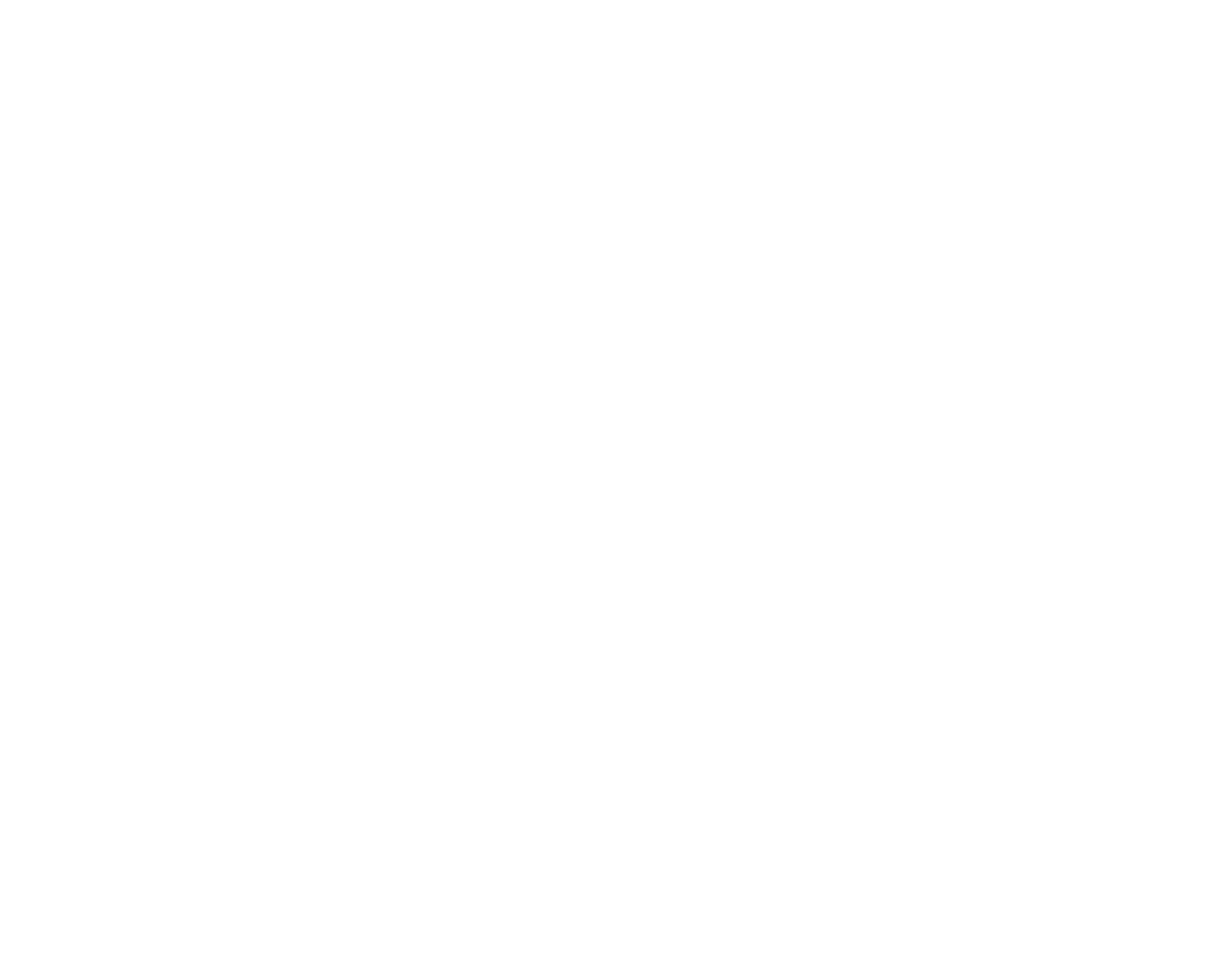
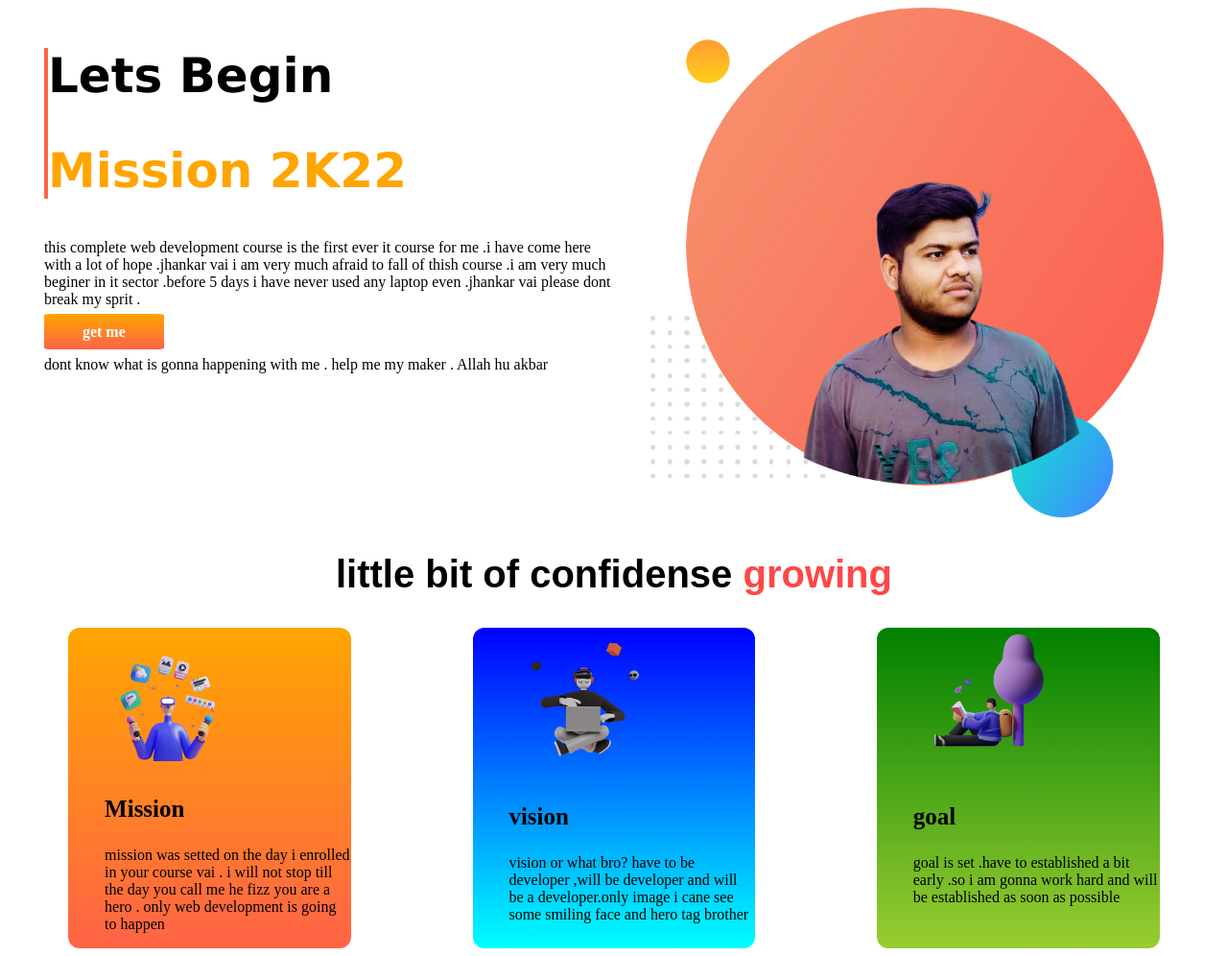
Before and after one commit to fizu122/assignments, a plain HTML site: page index.html in a window 1280 px wide. Shown: the whole page at 96% size. Before the commit the page ends 800 px from the top, so only its background shows below. Drawn offline with Linux system fonts and the light colour scheme.

Commit message:
section two done

```diff
--- a/index.html
+++ b/index.html
@@ -6,9 +6,56 @@
     <meta http-equiv="X-UA-Compatible" content="IE=edge">
     <meta name="viewport" content="width=device-width, initial-scale=1.0">
     <title>Assignment</title>
+    <link rel="stylesheet" href="style.css">
 </head>
 
 <body>
+    <section class="first">
+        <div class="case-one">
+            <div class="border">
+                <h1>Lets Begin</h1>
+                <h1 id="mission">Mission 2K22</h1>
+            </div>
+            <div>
+                <p> this complete web development course is the first ever it course for me .i have come here with a lot
+                    of
+                    hope
+                    .jhankar vai i am very much afraid to fall of thish course .i am very much beginer in it sector
+                    .before
+                    5
+                    days i have never used any laptop even .jhankar vai please dont break my sprit .</p>
+                <a class="first-button" target="blank"
+                    href="https://www.facebook.com/profile.php?id=100022123389432">get me
+                </a>
+                <p>dont know what is gonna happening with me . help me my maker . Allah hu akbar</p>
+            </div>
+        </div>
+        <div class="case-one">
+            <img src="my-bg (1).png">
+        </div>
+    </section>
+    <h2 class="text">little bit of confidense <span id="little">growing</span></h2>
+    <sector class="second">
+        <div class=" position mission">
+            <img src="illustrator-1.png">
+            <h3>Mission</h3>
+            <p>mission was setted on the day i enrolled in your course vai . i will not stop till the day you call me he
+                fizz you are a hero . only web development is going to happen </p>
+        </div>
+        <div class=" position vision">
+            <img src="illustrator-2.png">
+            <h3> vision</h3>
+            <p> vision or what bro? have to be developer ,will be developer and will be a developer.only image i cane
+                see
+                some smiling face and hero tag brother</p>
+        </div>
+        <div class=" position goal">
+            <img src="illustrator-3.png">
+            <h3>goal</h3>
+            <p> goal is set .have to established a bit early .so i am gonna work hard and will be established as soon as
+                possible</p>
+        </div>
+    </sector>
 
 </body>
 
--- a/style.css
+++ b/style.css
@@ -0,0 +1,70 @@
+#mission{
+    color: orange;
+}
+.border{
+
+    border-radius: 1px;
+    border-left: 4px solid tomato;
+
+}
+h1{
+    font-family: 'Lucida Sans', 'Lucida Sans Regular', 'Lucida Grande', 'Lucida Sans Unicode', Geneva, Verdana, sans-serif;
+    font-size: 50px;
+    font-weight: 800;
+}
+.first-button{
+    text-decoration: none;
+    padding: 10px 40px;
+    color: white;
+    font-weight: 800;
+    border-radius: 5%;
+    background-image: linear-gradient(orange,tomato);
+}
+.first{
+    display: flex;
+}
+.case-one{
+    width: 50%;
+    padding-left: 3%;
+}
+.case-one img{
+    width: 90%;
+}
+#little{
+    color: rgb(255, 71, 71);
+}
+.text{
+    text-align: center;
+}
+h2{
+    font-family: Arial, Helvetica, sans-serif;
+    font-size: 40px;
+    font-weight: 700;
+}
+.second{
+    display: flex;
+}
+h3{
+    font-size: 25px;
+    font-weight: 600;
+}
+.position{
+    width: 30%;
+    padding-left: 3%;
+    margin-left: 5%;
+    margin-right: 5%;
+    border-radius: 12px;
+    box-shadow: 2px 2px 2px white;
+}
+.position img{
+width: 60%;
+}
+.mission{
+    background-image: linear-gradient( orange,tomato);
+}
+.vision{
+    background-image: linear-gradient(blue,cyan);
+}
+.goal{
+    background-image: linear-gradient(green,yellowgreen);
+}
```
